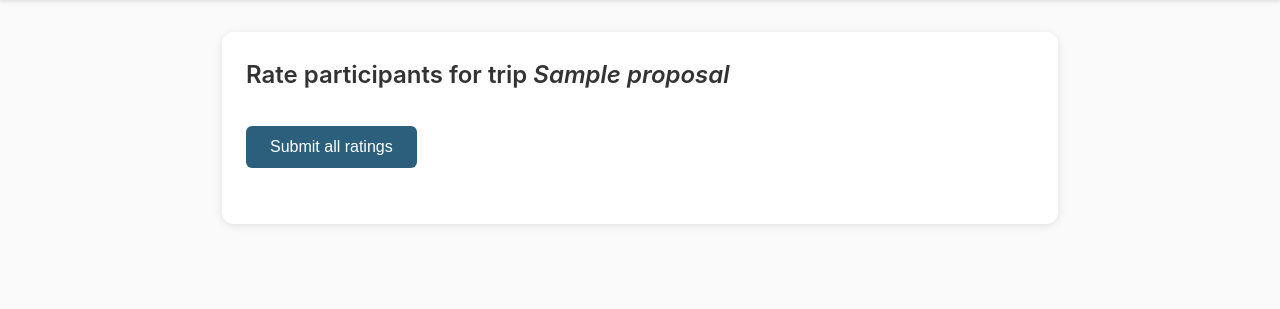
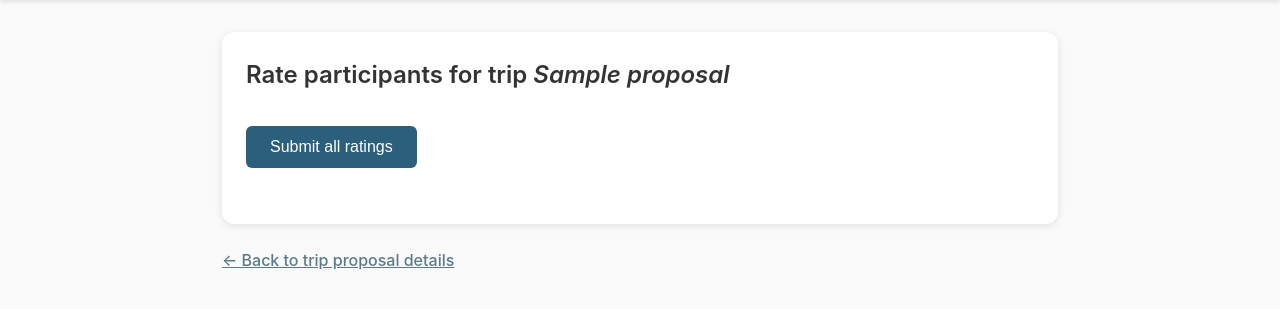
Before and after one commit to oliverdacre/travel-together, a Flask app: page /trip/1/rate in a window 1280 px wide. Shown: the part 58-367 px from the top of the page. Run offline with Flask 3, Linux system fonts and the light colour scheme; a user stored in the database is signed in; tables that the repository leaves empty hold one stand-in row (values such as "Sample post").

Commit message:
feat: back button on ratings

```diff
--- a/travel/templates/trip/rating.html
+++ b/travel/templates/trip/rating.html
@@ -25,8 +25,9 @@
 
     <button type="submit" class="btn btn-primary">Submit all ratings</button>
 </form>
+</div>
 
-
-
-</div>
+<p class="mt-md">
+  <a href="{{ url_for('trip.detail', trip_id=proposal.id) }}" class="btn btn-link">← Back to trip proposal details</a>
+</p>
 {% endblock %}
```
